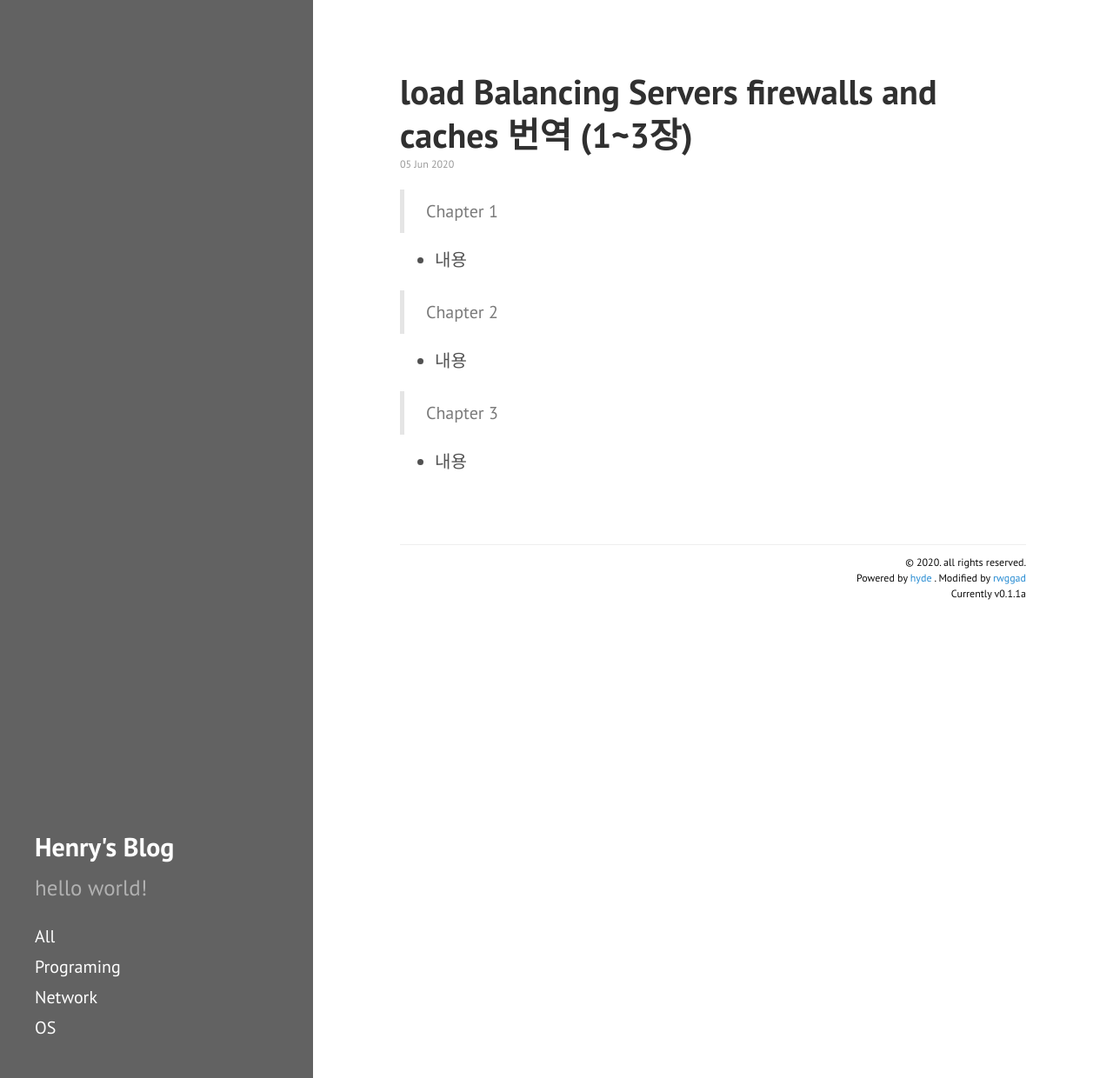
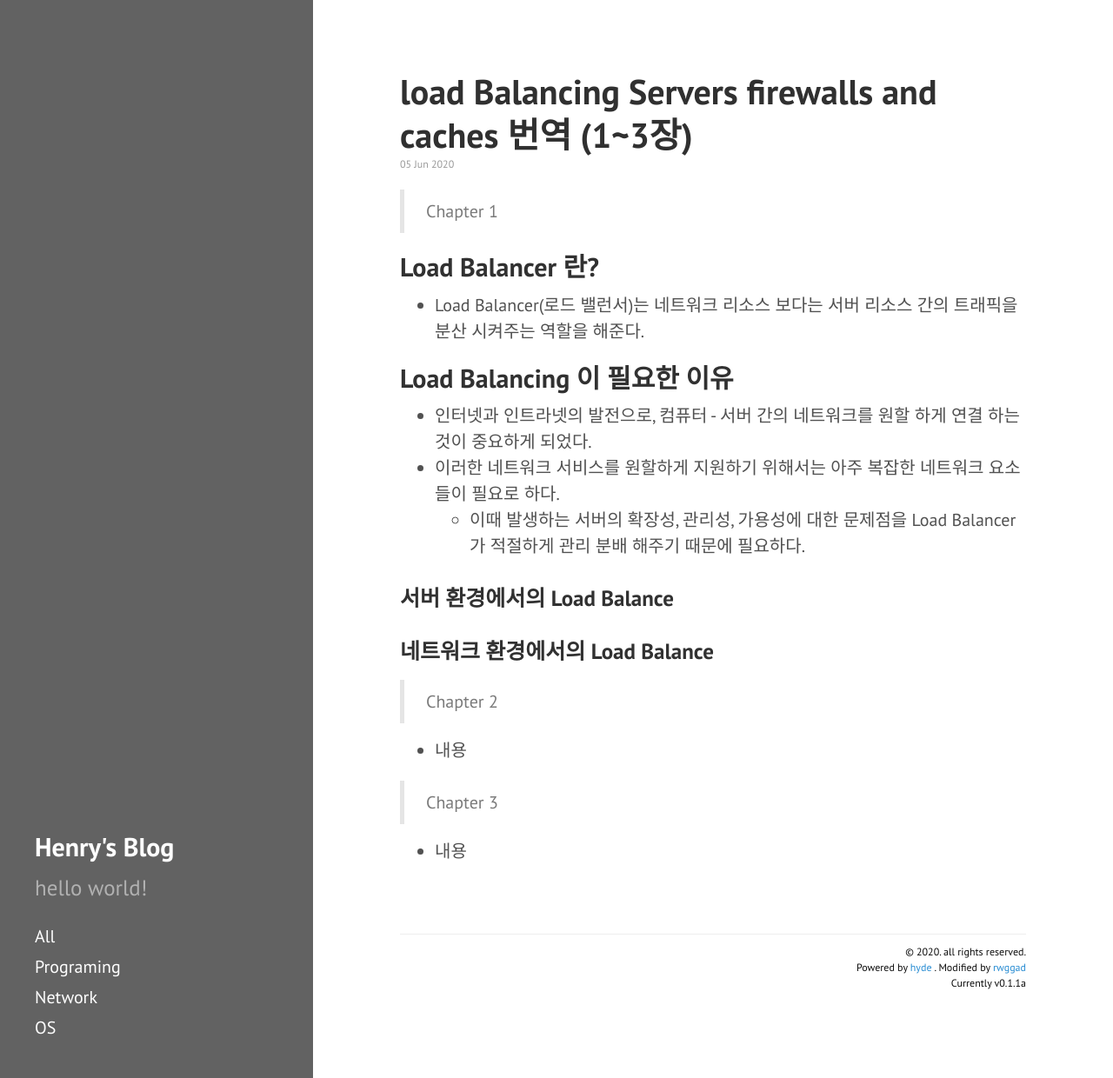
Before and after one commit to rwggad/henry_developer_page, a Jekyll site: the page built from _posts/2020-06-05-post00000002.md, in a window 1280 px wide and 1240 px high. Shown: the whole window at 87% size. Built offline with Jekyll 4.4.1, drawn with Linux system fonts in a browser that asks for light colours; comment, search, counter and statistics services are not loaded.

Commit message:
Update Network Posting (load Balancing Servers firewalls and caches 번역 (1~3장))
* 내용 추가 중

```diff
--- a/_posts/2020-06-05-post00000002.md
+++ b/_posts/2020-06-05-post00000002.md
@@ -6,7 +6,19 @@ category: network
 
 > Chapter 1
 
-* 내용
+## Load Balancer 란?
+
+* Load Balancer(로드 밸런서)는 네트워크 리소스 보다는 서버 리소스 간의 트래픽을 분산 시켜주는 역할을 해준다.
+
+## Load Balancing 이 필요한 이유
+
+* 인터넷과 인트라넷의 발전으로, 컴퓨터 - 서버 간의 네트워크를 원할 하게 연결 하는 것이 중요하게 되었다.
+* 이러한 네트워크 서비스를 원할하게 지원하기 위해서는 아주 복잡한 네트워크 요소들이 필요로 하다.
+    * 이때 발생하는 서버의 확장성, 관리성, 가용성에 대한 문제점을 Load Balancer가 적절하게 관리 분배 해주기 때문에 필요하다.
+
+### 서버 환경에서의 Load Balance
+
+### 네트워크 환경에서의 Load Balance
 
 > Chapter 2
 
```
